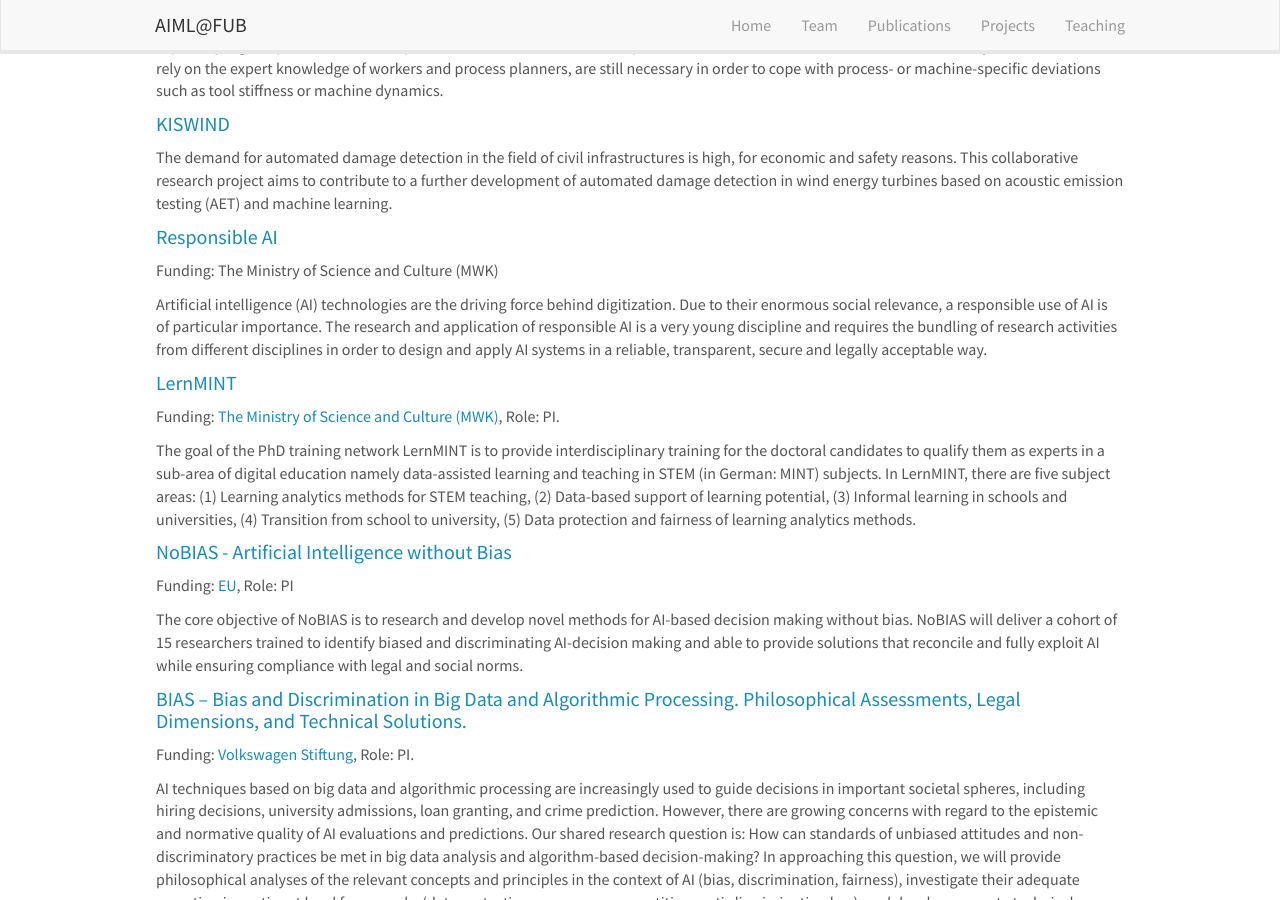
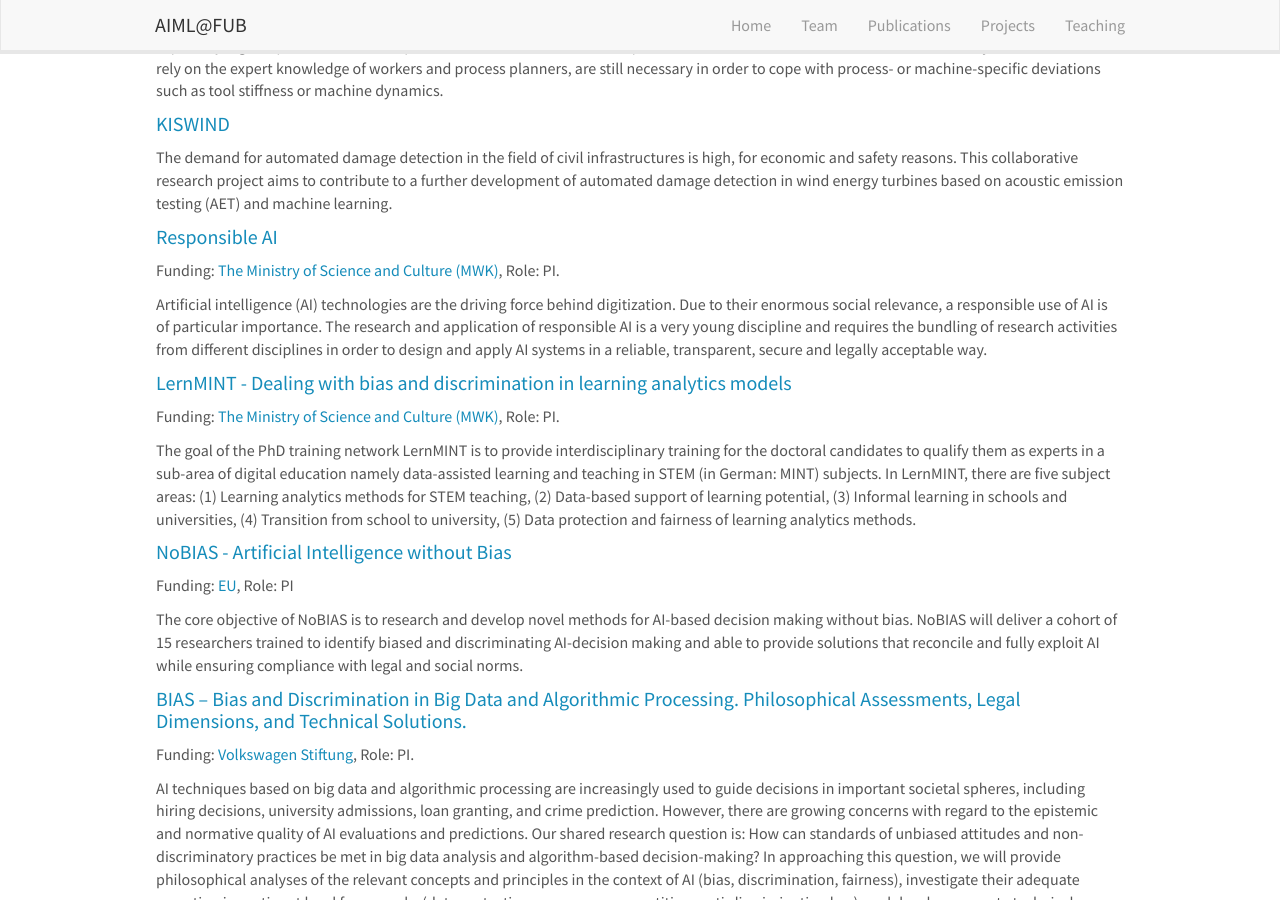
Before and after one commit to AIML-research/AIML-research.github.io, a Jekyll site: the page built from _pages/projects.md, in a window 1280 px wide and 900 px high, scrolled down 403 px. Built offline with Jekyll 4.4.1, drawn with Linux system fonts in a browser that asks for light colours; nearby versions of some CDN libraries.

Commit message:
Update projects.md

```diff
--- a/_pages/projects.md
+++ b/_pages/projects.md
@@ -24,11 +24,11 @@ Rising customer demands and a trend towards smaller batch sizes have led to an i
 The demand for automated damage detection in the field of civil infrastructures is high, for economic and safety reasons. This collaborative research project aims to contribute to a further development of automated damage detection in wind energy turbines based on acoustic emission testing (AET) and machine learning.
 
 #### <a href = "{{ site.url }}{{ site.baseurl }}/projects/responsibleai/">Responsible AI </a>
-Funding: The Ministry of Science and Culture (MWK)
+Funding: <a href="https://www.mwk.niedersachsen.de/china/representative-of-the-ministry-of-science-and-culture-of-the-german-state-of-lower-saxony-for-university-cooperation-between-lower-saxony-and-china-189609.html" target="_new"> The Ministry of Science and Culture (MWK)</a>, Role: PI.
 
 Artificial intelligence (AI) technologies are the driving force behind digitization. Due to their enormous social relevance, a responsible use of AI is of particular importance. The research and application of responsible AI is a very young discipline and requires the bundling of research activities from different disciplines in order to design and apply AI systems in a reliable, transparent, secure and legally acceptable way.
 
-#### <a href = "{{ site.url }}{{ site.baseurl }}/projects/lernmint/">LernMINT </a>
+#### <a href = "{{ site.url }}{{ site.baseurl }}/projects/lernmint/">LernMINT - Dealing with bias and discrimination in learning analytics models</a>
 Funding: <a href="https://www.mwk.niedersachsen.de/china/representative-of-the-ministry-of-science-and-culture-of-the-german-state-of-lower-saxony-for-university-cooperation-between-lower-saxony-and-china-189609.html" target="_new"> The Ministry of Science and Culture (MWK)</a>, Role: PI.
 
 The goal of the PhD training network LernMINT is to provide interdisciplinary training for the doctoral candidates to qualify them as experts in a sub-area of digital education namely data-assisted learning and teaching in STEM (in German: MINT) subjects. In LernMINT, there are five subject areas: (1) Learning analytics methods for STEM teaching, (2) Data-based support of learning potential, (3) Informal learning in schools and universities, (4) Transition from school to university, (5) Data protection and fairness of learning analytics methods.
```
